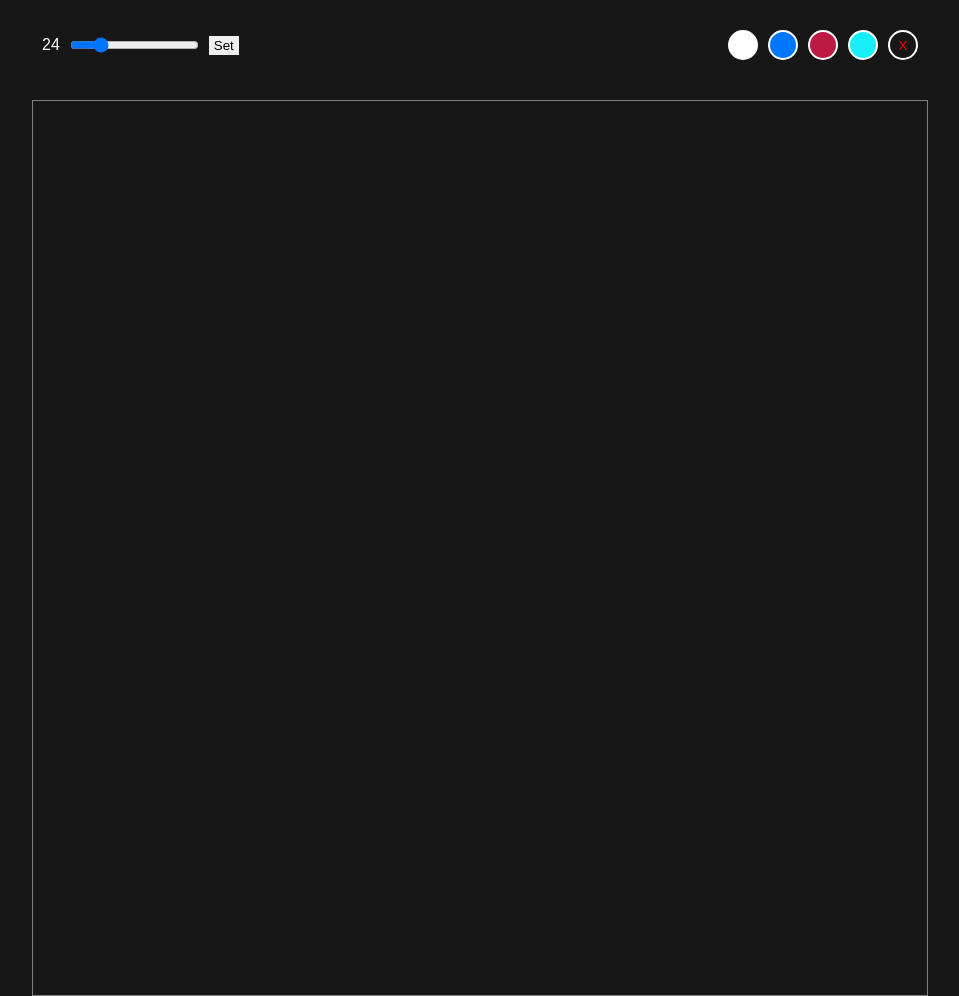
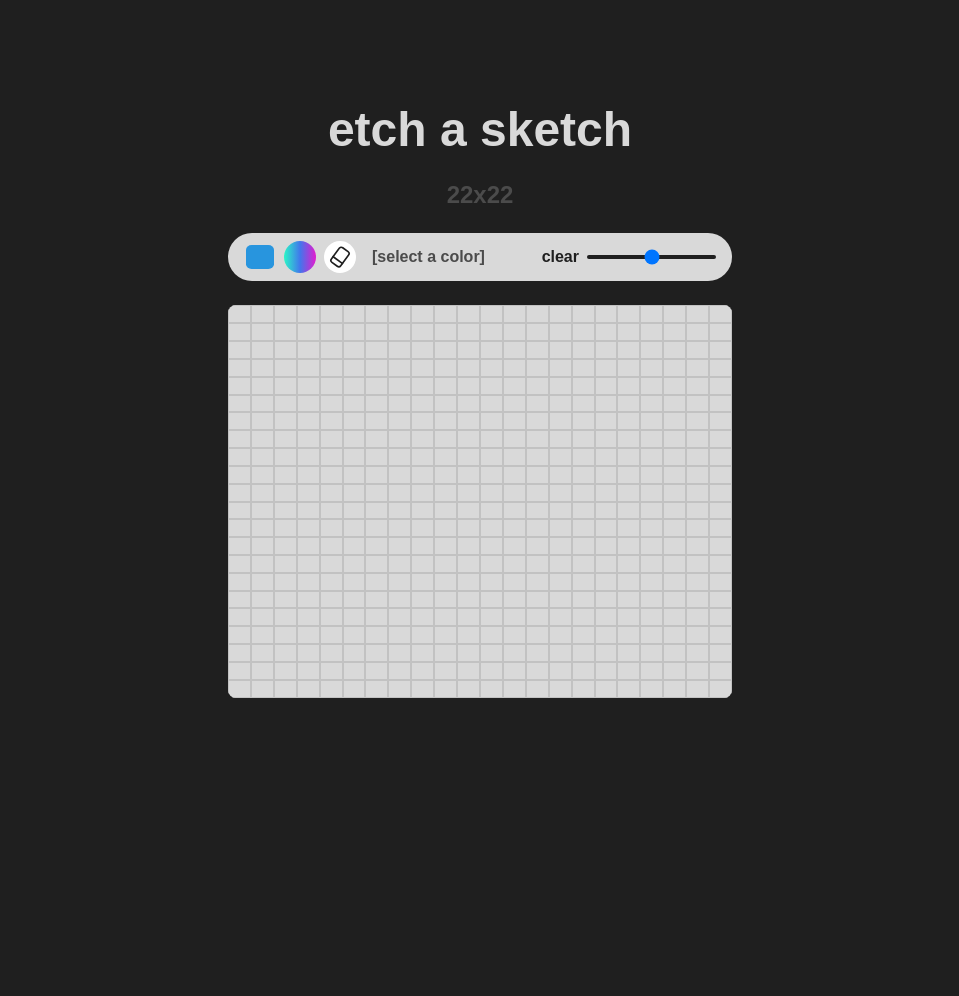
Before and after one commit to 7mariandragomir/etch-a-sketch, a plain HTML site: page index.html in a window 1280 px wide. Shown: the whole page, without its empty margins (160-1119 px from the left). After the commit the page ends 800 px from the top, so only its background shows below. Drawn offline with Linux system fonts and the light colour scheme.

Commit message:
redone everything

```diff
--- a/index.html
+++ b/index.html
@@ -3,25 +3,28 @@
 <head>
     <meta charset="UTF-8">
     <meta name="viewport" content="width=device-width, initial-scale=1.0">
-    <title>Etch-A-Sketch</title>
+    <title>etch a sketch</title>
     <link rel="stylesheet" href="style.css">
     <script src="script.js" defer></script>
 </head>
-<body>
-    <div class="options">
-        <div class="slider">
-            <span id="slider-value"></span>
-            <input type="range" id="container-slider" min="4" max="100">
-            <button id="set-container-size">Set</button>
+<body ondragstart="return false;" ondrop="return false;">
+    <h1>etch a sketch</h1>
+    <h2 id="display-size"></h2>
+    <div id="tools">
+        <div id="colors">
+            <input type="color" value="#2895de" name="clr-picker" id="clr-picker">
+            <div id="clr-rainbow"></div>
+            <div id="eraser">
+                <img src="/eraser-icon.svg" alt="X">
+            </div>
+            <span id="display-tool">[select a color]</span>
         </div>
-        <div id="color-btns">
-            <button class="color-btn" id="white"></button>
-            <button class="color-btn" id="blue"></button>
-            <button class="color-btn" id="red"></button>
-            <button class="color-btn .gradient" id="random"></button>
-            <button class="color-btn" id="eraser">X</button>
+        <div id="grid-controls">
+            <span id="clear">clear</span>
+            <input type="range" min="4" max="40" name="grid-slider" id="grid-slider">
         </div>
     </div>
-    <div id="container"></div>
+
+    <div id="grid"></div>
 </body>
 </html>
--- a/script.js
+++ b/script.js
@@ -1,122 +1,106 @@
-let body = document.querySelector("body");
-let container = document.querySelector("#container");
+const body = document.querySelector("body");
+const grid = document.querySelector("#grid");
+const gridSlider = document.querySelector("#grid-slider");
+const clrPicker = document.querySelector("#clr-picker");
+const clrRainbow = document.querySelector("#clr-rainbow");
+const clrEraser = document.querySelector("#eraser");
+const displayTool = document.querySelector("#display-tool");
+const displayGridSize = document.querySelector("#display-size");
 
-// FUNCTION TO RESET THE CONTAINER
-function resetContainer(cont) {
-    let children = cont.childELementCount;
-    while(cont.firstChild) {
-        cont.removeChild(cont.lastChild);
+// GRID GENERATION =============================================================
+
+// grid slider handler
+let gridSize =gridSlider.value;
+gridSlider.addEventListener("input", () =>{
+    gridSize = gridSlider.value;
+    drawGrid()
+    displayGridSize.innerText = gridSize + "x" + gridSize;
+})
+
+// FUN to reset the grid
+function resetGrid() {
+    let child = grid.lastElementChild;
+    while(child) {
+        grid.removeChild(child);
+        child = grid.lastElementChild;
     }
 }
 
-// FUNCTION TO DRAW THE CONTAINER
-let numOfBoxes = 24;
-let boxSize = container.clientWidth / numOfBoxes;
+// FUN to draw the grid
+function drawGrid() {
+    resetGrid();
+    for(let i = 0; i < gridSize; i++) { //draw a line in grid
+        const gridRow = document.createElement("div");
+        gridRow.classList.add("grid-row");
+        grid.appendChild(gridRow);
 
-function drawContainer() {
-    resetContainer(container);
-    container.style.width = boxSize * numOfBoxes;
-    boxSize = container.clientWidth / numOfBoxes;
-    for (let i = 0; i < (numOfBoxes * numOfBoxes); i++) {
-        const gridBox = document.createElement("div");
-        gridBox.classList.add('grid-box');
-        gridBox.style.width = boxSize.toString() + 'px';
-        gridBox.style.height = boxSize.toString() + 'px';
+        for (let int = 0; int < gridSize; int++) {
+            const gridItem = document.createElement("div");
+            gridItem.classList.add("grid-item");
+            gridRow.appendChild(gridItem);
+        }
+    }
+    handleDrawing();
+    displayGridSize.innerText = gridSize + "x" + gridSize;
+}
+drawGrid();
 
-        container.appendChild(gridBox);
-    }
-    startListeners()
-}
+// DRAWING =====================================================================
+let selectedColor = clrPicker.value;
+let isRainbow = false;
+clrPicker.addEventListener("input", () =>{
+    selectedColor = clrPicker.value;
+    isRainbow = false;
+    displayTool.innerHTML = "color: " + clrPicker.value;
+})
 
-drawContainer()
 
-// LISTENERS FUNCTIONALITIES
-function startListeners() {
-    const gridBoxes = document.querySelectorAll(".grid-box");
+function handleDrawing() {
+    let gridItems = document.querySelectorAll(".grid-item");
+    let isLeftClick = false;
 
-    // EVENT LISTENERS FOR THE CONTAINER
-    let isLeftClick = false;
-    container.addEventListener("mousedown", (e) =>{
-        if (e.button === 0) {
+    // handle holding left click
+    grid.addEventListener("mousedown", (e) => {
+        if(e.button === 0) {
             isLeftClick = true;
         }
     })
 
-    container.addEventListener("mouseup", () => {
+    body.addEventListener("mouseup", () =>{
         isLeftClick = false;
     })
-
-    // EVENT LISTENERS FOR THE BOXES/PIXELS
-    gridBoxes.forEach((box) => {
-        box.addEventListener("mouseenter", (e) => { // color the box if you hover while holding left-click
+    // handle coloring
+    gridItems.forEach((item) => {
+        item.addEventListener("mouseenter", (e) =>{
             if(isLeftClick) {
                 if(isRainbow) {
-                    box.style.backgroundColor = 'rgb(' + getRGBNumber() + ',' + getRGBNumber() + ',' + getRGBNumber() + ')';
+                    item.style.backgroundColor = "hsl(" + Math.floor(Math.random() * (355 -1) + 1) + ",65%,65%)";
                 } else {
-                    box.style.backgroundColor = color;
+                    item.style.backgroundColor = selectedColor;
                 }
-                box.style.transition = ".5s";
+                item.style.transition = ".5s";
             }
         })
+        item.addEventListener("click", () =>{
+            if(isRainbow) {
+                item.style.backgroundColor = "hsl(" + Math.floor(Math.random() * (355 -1) + 1) + ",65%,65%)";
+            } else {
+                item.style.backgroundColor = selectedColor;
+            }
+            item.style.transition = ".5s";
+        })
+    })}
 
-        box.addEventListener("click", () => { // color the box on single click
-            box.style.backgroundColor = color;
-            box.style.transition = ".5s";
-        })
-    })
-}
+// handle eraser
 
-// SLIDER FUNCTIONALITY
-const slider = document.querySelector("#container-slider");
-const sliderBtn = document.querySelector("#set-container-size");
-let sliderDisplayVal = document.querySelector("#slider-value");
-let sliderVal = numOfBoxes;
-
-sliderDisplayVal.innerHTML = numOfBoxes;
-slider.value = numOfBoxes;
-
-slider.addEventListener("input", () => {
-    sliderDisplayVal.innerHTML = slider.value;
-    sliderVal = slider.value;
+clrEraser.addEventListener("click", () =>{
+    selectedColor = "";
+    isRainbow = false;
+    displayTool.innerHTML = "[eraser]";
 })
 
-sliderBtn.addEventListener("click", () => {
-    numOfBoxes = Number(sliderVal);
-    drawContainer();
+//handle rainbow color   Math.floor(Math.random() * (355 -1) + 1);
+clrRainbow.addEventListener("click", () =>{
+    isRainbow = true;
+    displayTool.innerHTML = "[rainbow]";
 })
-
-// COLORS
-let color = "white";
-const colorBtns = document.querySelector("#color-btns");
-
-colorBtns.addEventListener("click", (e) => {
-    selectedColor = e.target.id;
-    switch(selectedColor) {
-        case "white": {
-            color = "#fff";
-            isRainbow = false;
-            break};
-        case "blue": {
-            color = "rgb(0, 119, 255)";
-            isRainbow = false;
-            break}
-        case "red": {
-            color = "hsl(345, 77%, 42%)";
-            isRainbow = false;
-            break}
-        case "eraser": {
-            color = "";
-            isRainbow = false;
-            break}
-        case "random": {
-            isRainbow = true;
-            break;
-        }
-    }
-})
-
-
-function getRGBNumber(n = Math.random() * 10000) { // FUNC to get number from 1 to 255, used for random color
-    return Math.floor((n/10000) * (255-1) + 1);
-}
-let isRainbow = false; // USED in event listener for boxes/pixels
--- a/style.css
+++ b/style.css
@@ -1,137 +1,146 @@
+:root {
+    font-size: 8px;
+}
+
 * {
     margin: 0;
     padding: 0;
     box-sizing: border-box;
+    user-select: none;
 }
 
 body {
     font-family: sans-serif;
-    background-color: hsl(0, 0%, 9%);
+    background-color: #1f1f1f;
     height: 100vh;
     width: 100vw;
     display: flex;
     flex-direction: column;
-    justify-content: start;
+    justify-content: center;
+    align-items: center;
+    gap: 3rem;
+    padding: 8% 6%;
+}
+
+h1 {
+    color: #d9d9d9;
+    font-size: 6rem;
+}
+
+h2 {
+    color: #4b4b4b;
+    font-size: 3rem;
+}
+
+/* TOOLS */
+#tools {
+    display: flex;
+    flex-direction: row;
+    justify-content: space-between;
+    width: 63rem;
+    max-width: 95vw;
+    height: 6rem;
+
+    background-color: #d9d9d9;
+    border-radius: 5rem;
+    padding: 1rem 2rem;
+}
+
+#colors,
+#grid-controls {
+    display: flex;
+    flex-direction: row;
+    gap: 1rem;
     align-items: center;
 }
 
-#container {
-    display: flex;
-    flex-wrap: wrap;
-    justify-content: start;
-    align-items: center;
-    width: 70vw;
-    max-width: 960px;
-    border: 1px solid gray;
+#clr-picker {
+    width: 4rem;
+    height: 4rem;
+    background-color: transparent;
+    appearance: none;
+    border: none;
+    overflow: hidden;
+    cursor: pointer;
 }
 
-.grid-box {
-    /* border: .1px solid gray; */
-    width: 50px;
-    height: 50px;
+#clr-picker::-webkit-color-swatch {
+    appearance: none;
+    border: none;
+    border-radius: 20%;
+    padding: 0;
+    margin: 0;
 }
 
-.options {
-    padding: 30px 10px;
-    display: flex;
-    flex-direction: row;
-    width: 70vw;
-    max-width: 960px;
-    justify-content: space-between;
+#clr-rainbow {
+    width: 4rem;
+    height: 4rem;
+    border-radius: 50%;
+    background-image: linear-gradient(to right, #2BF6C7, #4177EC, #E31BCF);
+    cursor: pointer;
 }
 
-.slider {
-    color: #fff;
+#eraser {
+    width: 4rem;
+    height: 4rem;
+    border-radius: 50%;
     display: flex;
     justify-content: center;
     align-items: center;
-    padding-bottom: 10px;
-    gap: 10px;
-}
-
-.slider button {
-    padding: 2px 5px;
-    outline: none;
-    border: none;
-    outline: none;
-}
-
-.slider button:hover {
-    font-weight: 800;
-    background-color: aquamarine;
-}
-
-#color-btns {
-    display: flex;
-    justify-items: center;
-    align-items: center;
-    padding-bottom: 10px;
-    gap: 10px;
-}
-
-#color-btns .color-btn {
-    padding: 0;
-    border: 2px solid rgb(255, 255, 255);
-    border-radius: 20px;
-    margin: 0;
-    outline: 0;
-    width: 30px;
-    height: 30px;
-}
-
-#color-btns:hover {
+    background-color: #ffffff;
     cursor: pointer;
 }
 
-#color-btns #random {
-    animation: colorGradient 2s infinite;
+#eraser img{
+    width: 3rem;
+    height: 3rem;
 }
 
-#color-btns #white {
-    background-color: #fff;
+#display-tool {
+    color: #4b4b4b;
+    font-size: 2rem;
+    font-weight: 600;
+    padding-left: 1rem;
 }
 
-#color-btns #blue {
-    background-color: rgb(0, 119, 255);
+#clear {
+    color: #1f1f1f;
+    font-size: 2rem;
+    font-weight: 600;
+    cursor: pointer;
 }
 
-#color-btns > #red {
-    background-color: hsl(345, 77%, 42%);
+#grid-slider {
+    appearance: none;
+    background: #1f1f1f;
+    outline: none;
+    height: .5rem;
+    border-radius: 1rem;
 }
 
-#color-btns #eraser {
-    background-color: transparent;
-    color: red;
+/* GRID */
+
+#grid {
+    aspect-ratio: 1 /1;
+    width: 63rem;
+    max-width: 95vw;
+    border-radius: 1rem;
+    display: flex;
+    flex-direction: column;
+    justify-content: start;
+    align-items: start;
+    background-color: #d9d9d9;
+    overflow: hidden;
 }
 
+.grid-row {
+    display: flex;
+    flex: 1;
+    width: 100%;
 
-.gradient {
-    animation: colorGradient 60s infinite;
-    transition: ease-in-out;
 }
 
-@keyframes colorGradient {
-    0% {
-        background-color: rgb(255, 80, 80);
-    }
-
-    15% {
-        background-color:rgb(245, 242, 51);
-    }
-
-    35% {
-        background-color:rgb(88, 243, 73)
-    }
-
-    55% {
-        background-color:rgb(20, 239, 255);
-    }
-
-    75% {
-        background-color:rgb(153, 54, 233);
-    }
-
-    100% {
-        background-color: rgb(255, 80, 80);
-    }
+.grid-item {
+    flex: 1;
+    border: .1rem solid #c2c2c2;
 }
```
Also changed, not shown: eraser-icon.svg (added), 1 other file.
